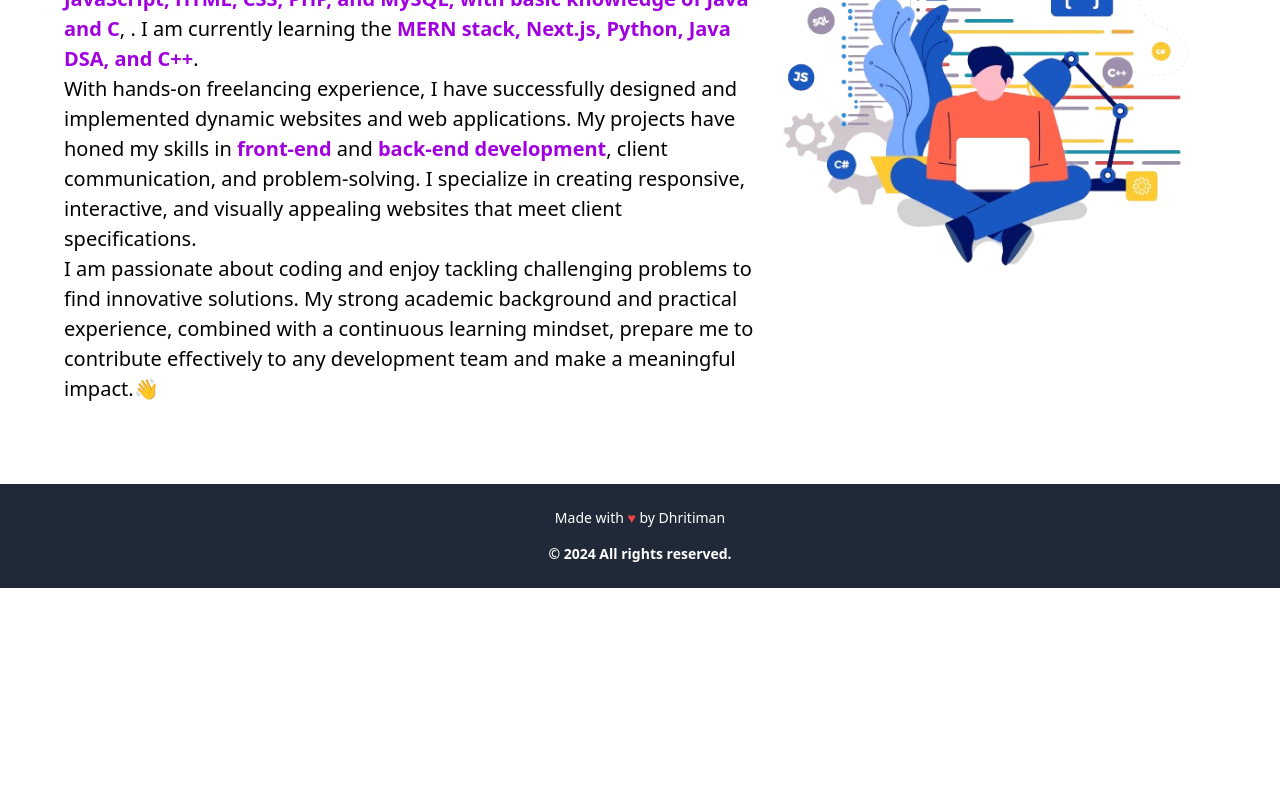
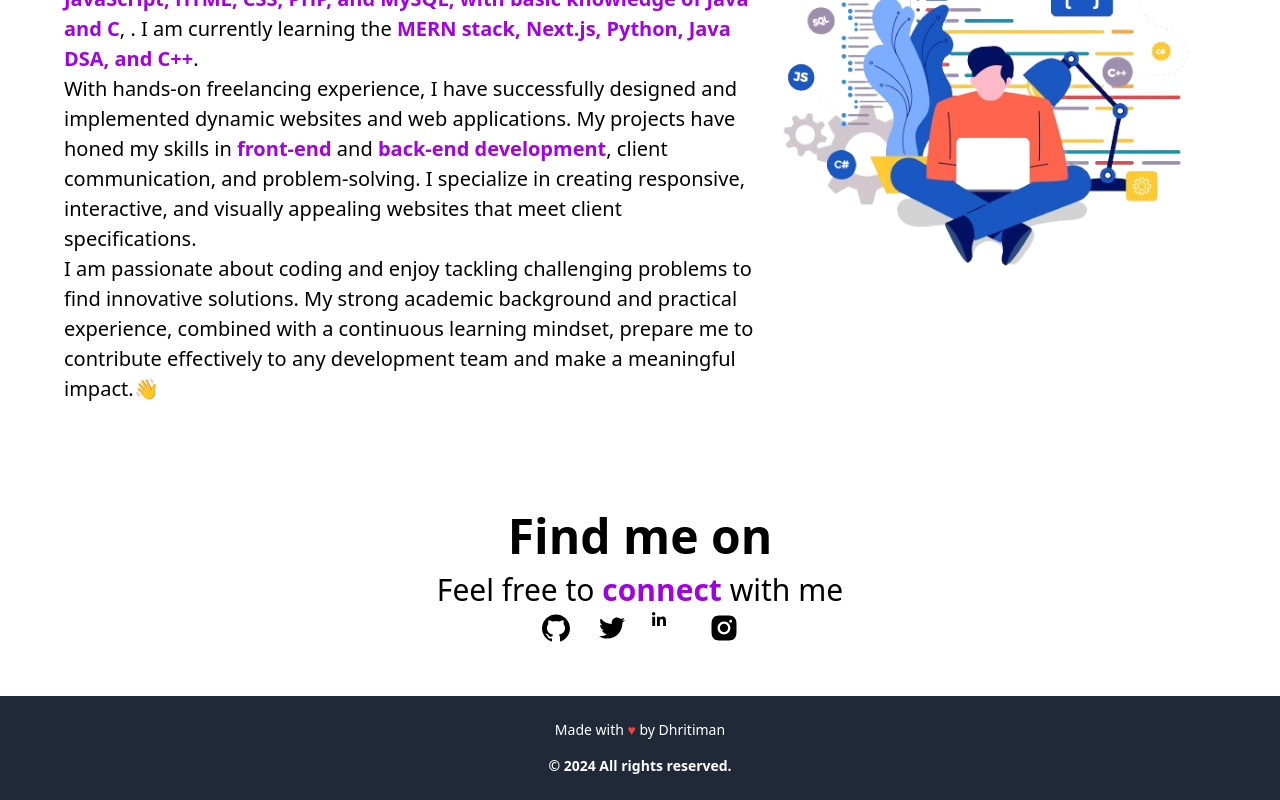
Before and after one commit to dhritiman78/dhritiman78-portfolio, a React (Vite) app: page / in a window 1280 px wide. Shown: the part 1026-1826 px from the top of the page. Before the commit the page ends 1614 px from the top, so only its background shows below. Built offline with nearby package versions, Linux system fonts and the light colour scheme.

Commit message:
new commit

```diff
--- a/src/App.jsx
+++ b/src/App.jsx
@@ -2,12 +2,14 @@
 import Navbar from "./components/Navbar"
 import Introduction from "./components/Introduction"
 import Footerbar from "./components/Footerbar"
+import Socials from "./components/Socials";
 
 function App() {
   return (
     <>
       <Navbar />
       <Introduction />
+      <Socials />
       <Footerbar />
     </>
   )
--- /dev/null
+++ b/src/components/Socials.jsx
@@ -0,0 +1,45 @@
+import React from 'react'
+import { useState, useEffect, useRef } from 'react';
+
+const Socials = () => {
+    const [icons, setIcons] = useState([
+        { 'name': 'GitHub', 'link': 'https://github.com/soumyajit4419', 'path': 'M511.6 76.3C264.3 76.2 64 276.4 64 523.5 64 718.9 189.3 885 363.8 946c23.5 5.9 19.9-10.8 19.9-22.2v-77.5c-135.7 15.9-141.2-73.9-150.3-88.9C215 726 171.5 718 184.5 703c30.9-15.9 62.4 4 98.9 57.9 26.4 39.1 77.9 32.5 104 26 5.7-23.5 17.9-44.5 34.7-60.8-140.6-25.2-199.2-111-199.2-213 0-49.5 16.3-95 48.3-131.7-20.4-60.5 1.9-112.3 4.9-120 58.1-5.2 118.5 41.6 123.2 45.3 33-8.9 70.7-13.6 112.9-13.6 42.4 0 80.2 4.9 113.5 13.9 11.3-8.6 67.3-48.8 121.3-43.9 2.9 7.7 24.7 58.3 5.5 118 32.4 36.8 48.9 82.7 48.9 132.3 0 102.2-59 188.1-200 212.9a127.5 127.5 0 0 1 38.1 91v112.5c.8 9 0 17.9 15 17.9 177.1-59.7 304.6-227 304.6-424.1 0-247.2-200.4-447.3-447.5-447.3z'},
+
+        { 'name': 'Twitter', 'link': 'https://twitter.com/Soumyajit4419', 'path': 'M928 254.3c-30.6 13.2-63.9 22.7-98.2 26.4a170.1 170.1 0 0 0 75-94 336.64 336.64 0 0 1-108.2 41.2A170.1 170.1 0 0 0 672 174c-94.5 0-170.5 76.6-170.5 170.6 0 13.2 1.6 26.4 4.2 39.1-141.5-7.4-267.7-75-351.6-178.5a169.32 169.32 0 0 0-23.2 86.1c0 59.2 30.1 111.4 76 142.1a172 172 0 0 1-77.1-21.7v2.1c0 82.9 58.6 151.6 136.7 167.4a180.6 180.6 0 0 1-44.9 5.8c-11.1 0-21.6-1.1-32.2-2.6C211 652 273.9 701.1 348.8 702.7c-58.6 45.9-132 72.9-211.7 72.9-14.3 0-27.5-.5-41.2-2.1C171.5 822 261.2 850 357.8 850 671.4 850 843 590.2 843 364.7c0-7.4 0-14.8-.5-22.2 33.2-24.3 62.3-54.4 85.5-88.2z'},
+
+        { 'name': 'LinkedIn','link': 'https://www.linkedin.com/in/soumyajit4419/', 'path': 'M100.28 448H7.4V148.9h92.88zM53.79 108.1C24.09 108.1 0 83.5 0 53.8a53.79 53.79 0 0 1 107.58 0c0 29.7-24.1 54.3-53.79 54.3zM447.9 448h-92.68V302.4c0-34.7-.7-79.2-48.29-79.2-48.29 0-55.69 37.7-55.69 76.7V448h-92.78V148.9h89.08v40.8h1.3c12.4-23.5 42.69-48.3 87.88-48.3 94 0 111.28 61.9 111.28 142.3V448z'},
+
+        { 'name': 'Instagram','link': 'https://www.instagram.com/soumyajit4419', 'path': 'M512 378.7c-73.4 0-133.3 59.9-133.3 133.3S438.6 645.3 512 645.3 645.3 585.4 645.3 512 585.4 378.7 512 378.7zM911.8 512c0-55.2.5-109.9-2.6-165-3.1-64-17.7-120.8-64.5-167.6-46.9-46.9-103.6-61.4-167.6-64.5-55.2-3.1-109.9-2.6-165-2.6-55.2 0-109.9-.5-165 2.6-64 3.1-120.8 17.7-167.6 64.5C132.6 226.3 118.1 283 115 347c-3.1 55.2-2.6 109.9-2.6 165s-.5 109.9 2.6 165c3.1 64 17.7 120.8 64.5 167.6 46.9 46.9 103.6 61.4 167.6 64.5 55.2 3.1 109.9 2.6 165 2.6 55.2 0 109.9.5 165-2.6 64-3.1 120.8-17.7 167.6-64.5 46.9-46.9 61.4-103.6 64.5-167.6 3.2-55.1 2.6-109.8 2.6-165zM512 717.1c-113.5 0-205.1-91.6-205.1-205.1S398.5 306.9 512 306.9 717.1 398.5 717.1 512 625.5 717.1 512 717.1zm213.5-370.7c-26.5 0-47.9-21.4-47.9-47.9s21.4-47.9 47.9-47.9 47.9 21.4 47.9 47.9a47.84 47.84 0 0 1-47.9 47.9z'},
+    ]);
+    return (
+        <>
+            <section className='text-center my-8 py-5'>
+                <div className='py-2 font-bold text-5xl'>
+                    <h2>Find me on</h2>
+                </div>
+                <div className='py-1 text-3xl'>
+                    <h3>Feel free to <pb>connect</pb> with me</h3>
+                </div>
+                <div className='text-center flex justify-center'>
+                <ul className='flex justify-center'>
+                    {
+                        icons.map(icons => {
+                            return (
+                                <li className='social-icons mx-3'>
+                                    <a href={icons.link} target="_blank" rel="noreferrer" className="icon-colour  home-social-icons">
+                                        <svg stroke="currentColor" fill="currentColor" stroke-width="0" viewBox="0 0 1024 1024" height="2em" width="2em" xmlns="http://www.w3.org/2000/svg">
+                                            <path d={icons.path}></path>
+                                        </svg>
+                                    </a>
+                                </li>
+                            )
+                        })
+                    }
+                            </ul>
+                            </div>
+            </section>
+        </>
+    )
+}
+
+export default Socials
```
